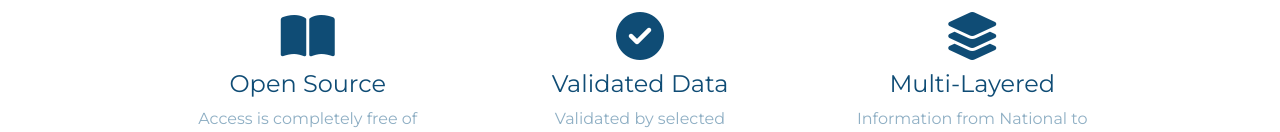
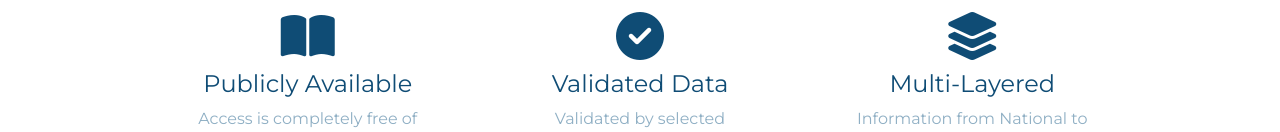
Before and after one commit to BastiaanGroeneweg/CTM-landing-page, a plain HTML site: page index.html in a window 1280 px wide. Shown: the part 668-800 px from the top of the page. Drawn offline with nearby package versions, Linux system fonts and the light colour scheme.

Commit message:
text edit

```diff
--- a/index.html
+++ b/index.html
@@ -122,7 +122,7 @@
 			<div class="row">
 				<div class="feature-item col-lg-4">
 					<i class="fa-solid fa-book-open fa-3x"></i>
-					<h4>Open Source</h4>
+					<h4>Publicly Available</h4>
 					<p>Access is completely free of charge</p>
 				</div>
 				<div class="feature-item col-lg-4">
```
